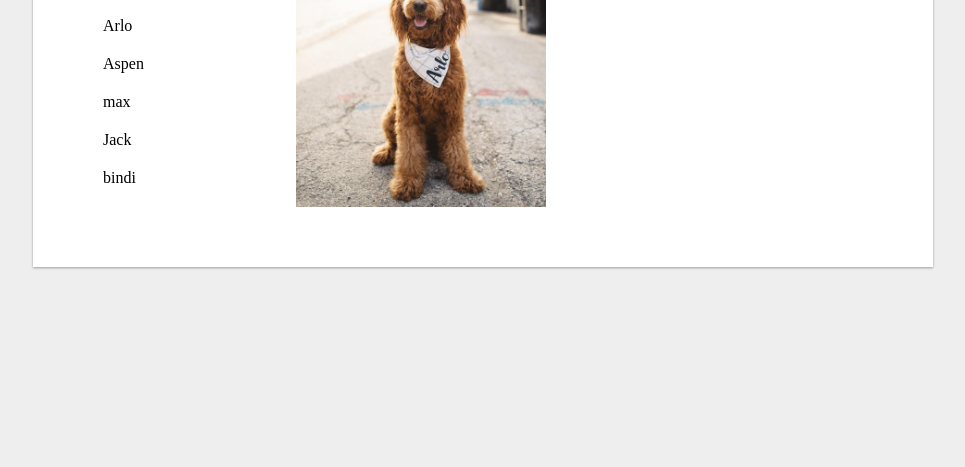
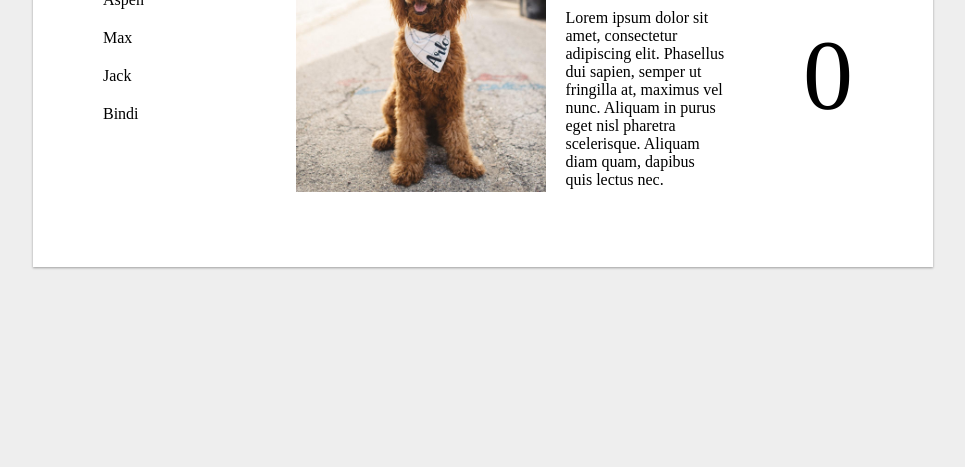
Before and after one commit to siphiwemanda/dog_clicker, a plain HTML site: page index.html in a window 1280 px wide. Shown: the part 333-800 px from the top of the page, without its empty margins (157-1122 px from the left). Drawn offline with Linux system fonts and the light colour scheme; a web font is replaced by a local one.

Commit message:
CSS restyling

```diff
--- a/css/app.css
+++ b/css/app.css
@@ -33,23 +33,6 @@ html, body {
     padding-left: 30px;
 }
 
-.menu{
-}
-
-.Dog{
-
-}
-
-.header{
-
-
-}
-
-.footer{
-}
-
-
-
 li {
     padding-top: 10px;
     padding-bottom: 10px;
@@ -69,5 +52,15 @@ li {
     padding-right: 30px;
     display: grid;
     grid-template-columns: repeat(3, 1fr);
-    padding-top: 80px;
+    padding-top: 50px;
 }
+.dog-info{
+    padding-left: 20px;
+}
+#Dog-count{
+    text-align: center;
+    font-size: 100px;
+    position: absolute;
+    top: 150px;
+    right: 80px;
+}
--- a/index.html
+++ b/index.html
@@ -11,13 +11,15 @@
   <div class="container">
 
     <div class="left">
-    <div class = 'name'><h1>Dog Clicker</h1></div>
     <div class = 'menu'> <ul id="Dog-list"></ul></div>
     </div>
 
     <div class="Dog">
         <img id="Dog-img" src="" alt="cute Dog"  width="250" height="250">
-        <h2 id="Dog-name"></h2>
+       <div class="dog-info">
+           <h2 id="Dog-name"></h2>
+           <p> Lorem ipsum dolor sit amet, consectetur adipiscing elit. Phasellus dui sapien, semper ut fringilla at, maximus vel nunc. Aliquam in purus eget nisl pharetra scelerisque. Aliquam diam quam, dapibus quis lectus nec. </p>
+       </div>
         <div id="Dog-count"></div>
     </div>
 
--- a/js/app.js
+++ b/js/app.js
@@ -12,7 +12,7 @@ const model={
     },
     {
       clickCount: 0,
-      name: 'max',
+      name: 'Max',
       imgSrc: 'img/max.jpg',
     },
     {
@@ -22,7 +22,7 @@ const model={
     },
     {
       clickCount: 0,
-      name: 'bindi',
+      name: 'Bindi',
       imgSrc: 'img/bindi.jpg',
     }
   ],
```
